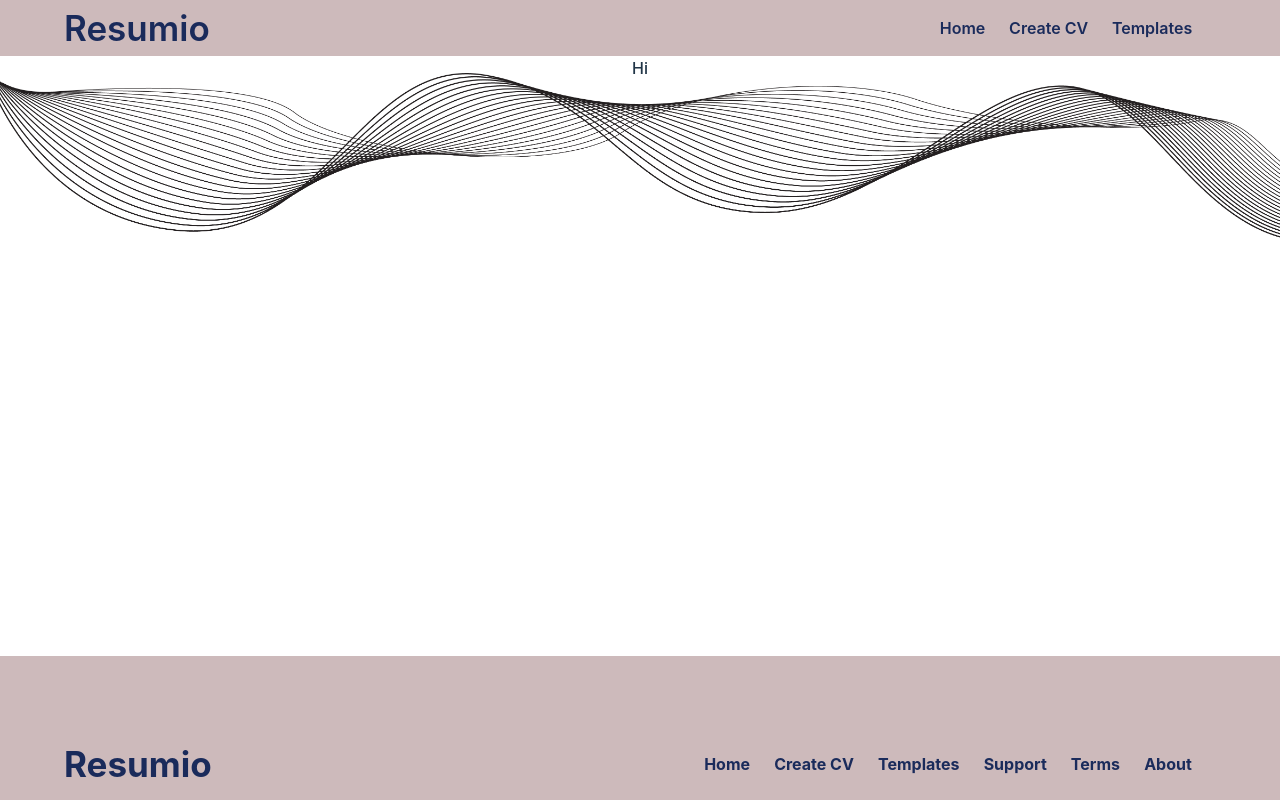
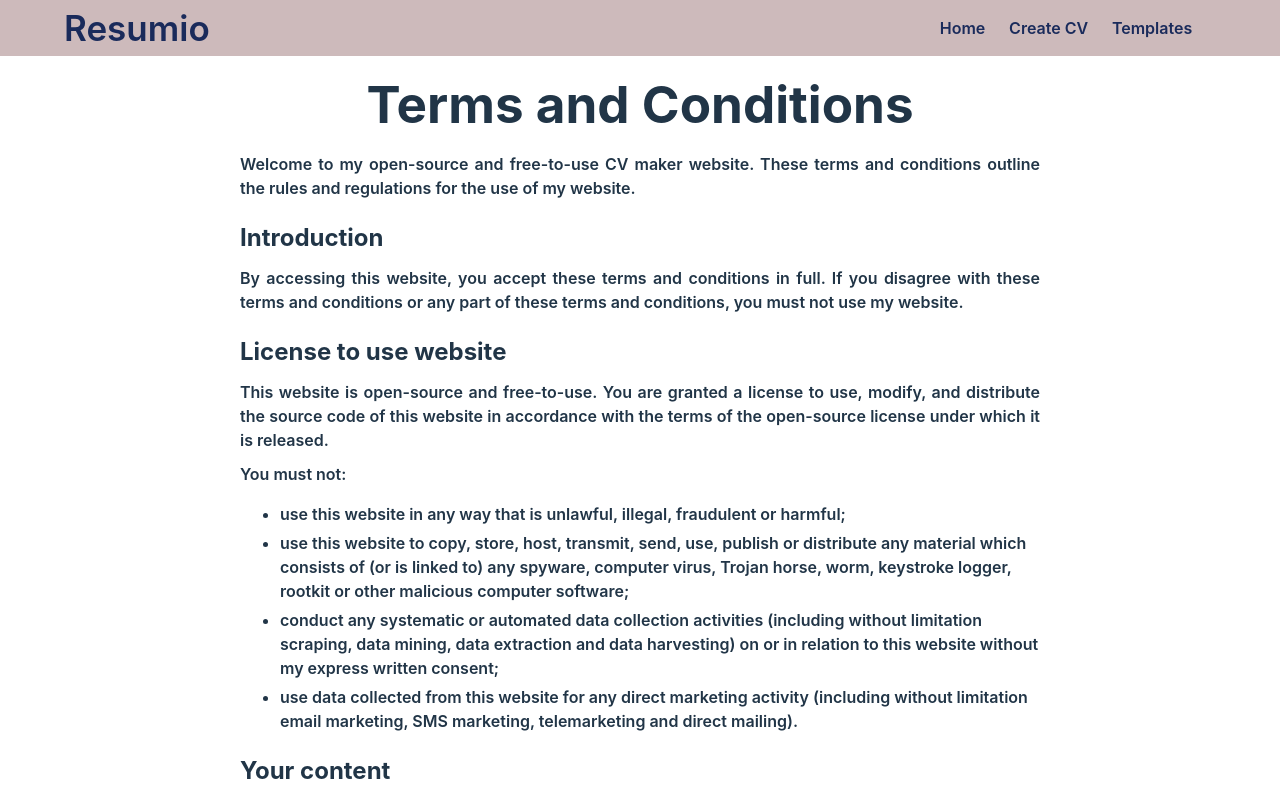
Before and after one commit to Ahmedmk11/cv-maker, a React (Vite) app: page /Terms in a window 1280 px wide. Shown: the top 800 px of the page. Built offline with nearby package versions, Linux system fonts and the light colour scheme.

Commit message:
Added a terms page

```diff
--- a/src/pages/Terms.jsx
+++ b/src/pages/Terms.jsx
@@ -1,9 +1,10 @@
-import Header from '../components/Header.jsx'
-import Footer from '../components/Footer.jsx'
+import React from 'react';
+import Header from '../components/Header.jsx';
+import Footer from '../components/Footer.jsx';
 
 function Terms() {
-    document.body.scrollTop = 0
-    document.documentElement.scrollTop = 0
+    document.body.scrollTop = 0;
+    document.documentElement.scrollTop = 0;
     return (
         <>
             <Header
@@ -13,10 +14,34 @@ function Terms() {
                     isSelected3: false,
                 }}
             />
-            <div id="home-body">Hi</div>
+            <div id="terms-body">
+                <h1>Terms and Conditions</h1>
+                <p>
+                    Welcome to my open-source and free-to-use CV maker website. These terms and conditions outline the rules and regulations for the use of my website.
+                </p>
+                <h2>Introduction</h2>
+                <p>
+                    By accessing this website, you accept these terms and conditions in full. If you disagree with these terms and conditions or any part of these terms and conditions, you must not use my website.
+                </p>
+                <h2>License to use website</h2>
+                <p>
+                    This website is open-source and free-to-use. You are granted a license to use, modify, and distribute the source code of this website in accordance with the terms of the open-source license under which it is released.
+                </p>
+                <p>You must not:</p>
+                <ul>
+                    <li>use this website in any way that is unlawful, illegal, fraudulent or harmful;</li>
+                    <li>use this website to copy, store, host, transmit, send, use, publish or distribute any material which consists of (or is linked to) any spyware, computer virus, Trojan horse, worm, keystroke logger, rootkit or other malicious computer software;</li>
+                    <li>conduct any systematic or automated data collection activities (including without limitation scraping, data mining, data extraction and data harvesting) on or in relation to this website without my express written consent;</li>
+                    <li>use data collected from this website for any direct marketing activity (including without limitation email marketing, SMS marketing, telemarketing and direct mailing).</li>
+                </ul>
+                <h2>Your content</h2>
+                <p>In these terms and conditions, “your content” means material (including without limitation text, images, audio material, video material and audio-visual material) that you submit to my website for whatever purpose.</p>
+                <p>You grant to us a worldwide, irrevocable, non-exclusive, royalty-free license to use, reproduce, adapt, publish, translate and distribute your content in any existing or future media. You also grant to us the right to sub-license these rights and the right to bring an action for infringement of these rights.</p>
+                <p>Your content must not be illegal or unlawful, must not infringe any third party&apos;s legal rights and must not be capable of giving rise to legal action whether against you or us or a third party (in each case under any applicable law).</p>
+            </div>
             <Footer />
         </>
-    )
+    );
 }
 
-export default Terms
+export default Terms;
--- a/src/styles/pages.css
+++ b/src/styles/pages.css
@@ -202,4 +202,30 @@
   cursor: pointer;
 }
 
+#terms-body {
+  max-width: 800px;
+  margin: 0 auto;
+  padding: 20px;
+}
+#terms-body h1 {
+  margin-bottom: 20px;
+  text-align: center;
+}
+#terms-body h2 {
+  margin-top: 20px;
+  margin-bottom: 10px;
+}
+#terms-body p {
+  margin-bottom: 10px;
+  text-align: justify;
+}
+#terms-body ul {
+  margin-bottom: 10px;
+  list-style-type: disc;
+  padding-left: 40px;
+}
+#terms-body ul li {
+  margin-bottom: 5px;
+}
+
 /*# sourceMappingURL=pages.css.map */
--- a/src/styles/pages.scss
+++ b/src/styles/pages.scss
@@ -204,3 +204,34 @@
         }
     }
 }
+
+#terms-body {
+    max-width: 800px;
+    margin: 0 auto;
+    padding: 20px;
+
+    h1 {
+        margin-bottom: 20px;
+        text-align: center;
+    }
+
+    h2 {
+        margin-top: 20px;
+        margin-bottom: 10px;
+    }
+
+    p {
+        margin-bottom: 10px;
+        text-align: justify;
+    }
+
+    ul {
+        margin-bottom: 10px;
+        list-style-type: disc;
+        padding-left: 40px;
+
+        li {
+            margin-bottom: 5px;
+        }
+    }
+}
```
Also changed, not shown: 1 other file (tests, documents, lock files or other folders).
